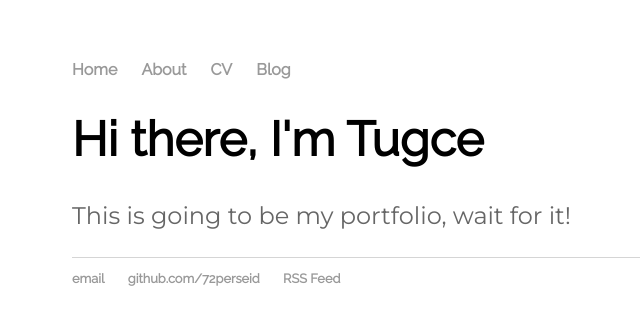
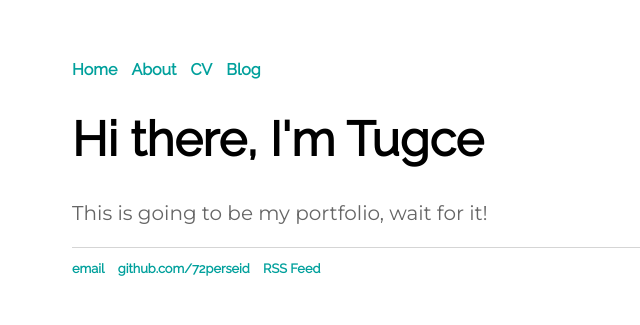
Before and after one commit to 72perseid/72perseid.github.io, a Jekyll site: the page built from index.html, in a window 1280 px wide. Shown: the top 325 px of the page, without its empty margins (120-760 px from the left). Built offline with Jekyll 4.4.1, drawn with Linux system fonts in a browser that asks for light colours.

Commit message:
Update main.css

```diff
--- a/css/main.css
+++ b/css/main.css
@@ -4,18 +4,18 @@ body {
     width: 70%;
 }
 nav ul, footer ul {
-    font-family:'Raleway', sans-serif;
+    font-family:'Raleway', 'Arial', sans-serif;
     padding: 0px;
     list-style: none;
-    font-weight: bold;
+    font-weight: 600;
 }
 nav ul li, footer ul li {
     display: inline;
-    margin-right: 20px;
+    margin-right:10px;
 }
 a {
     text-decoration: none;
-    color: #999;
+    color: #00a09c;
 }
 a:hover {
     text-decoration: underline;
@@ -25,7 +25,7 @@ h1 {
     font-family:'Raleway', sans-serif;
 }
 p {
-    font-size: 1.5em;
+    font-size: 1.25em;
     line-height: 1.4em;
     color: #666;
     font-family: 'Montserrat', sans-serif;
```
